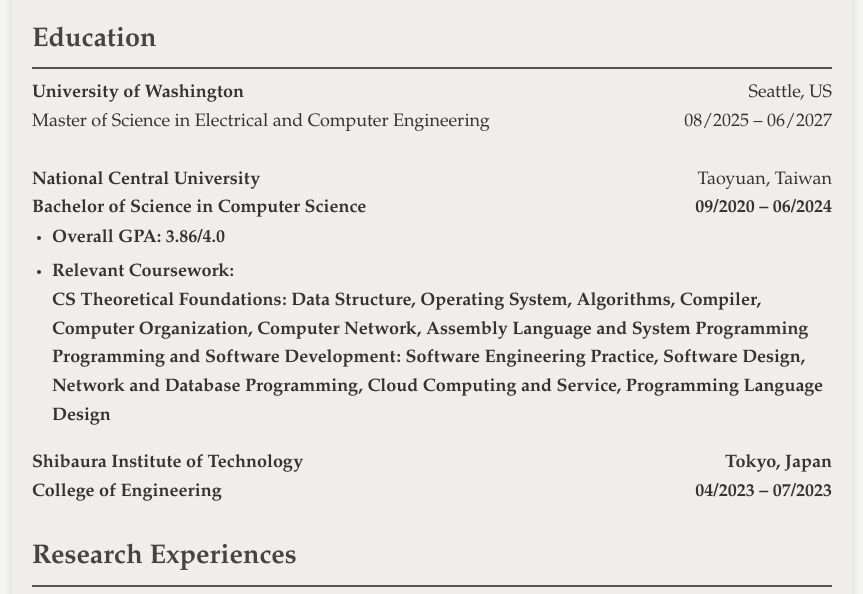
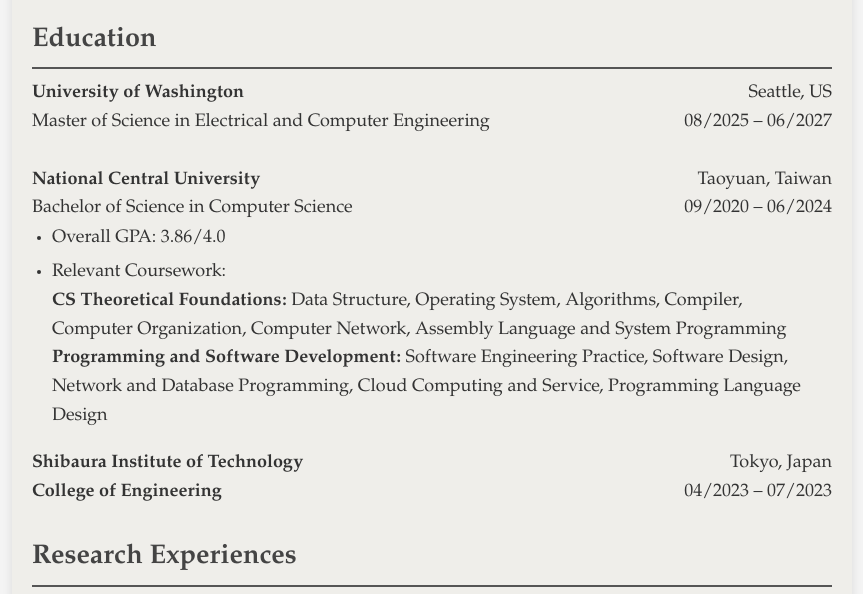
Before and after one commit to mangoz34/mangoz34.github.io, a plain HTML site: page index.html in a window 1280 px wide. Shown: the part 179-773 px from the top of the page, without its empty margins (208-1071 px from the left). Drawn offline with Linux system fonts and the light colour scheme.

Commit message:
Update index.html

```diff
--- a/index.html
+++ b/index.html
@@ -88,7 +88,7 @@
             <br />
             <div style="float:left;"><strong>National Central University</strong></div>
             <div style="float:right;">Taoyuan, Taiwan</div><br />
-            <div style="float:left;"><strong>Bachelor of Science in Computer Science</div>
+            <div style="float:left;">Bachelor of Science in Computer Science</div>
             <div style="float:right;">09/2020 – 06/2024</div><br />
             <ul>
                 <li>Overall GPA: 3.86/4.0</li>
```
